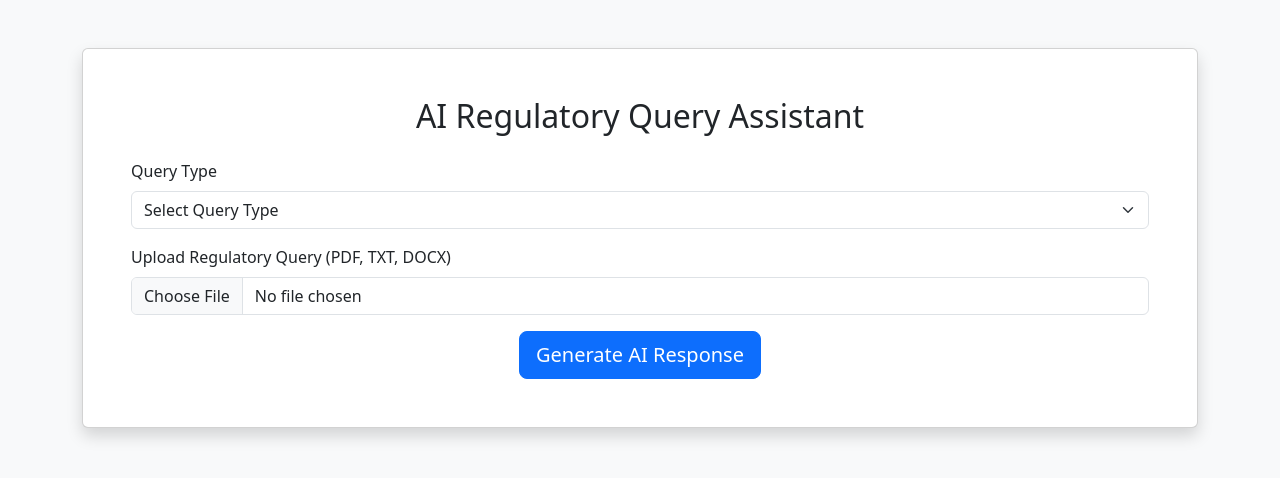
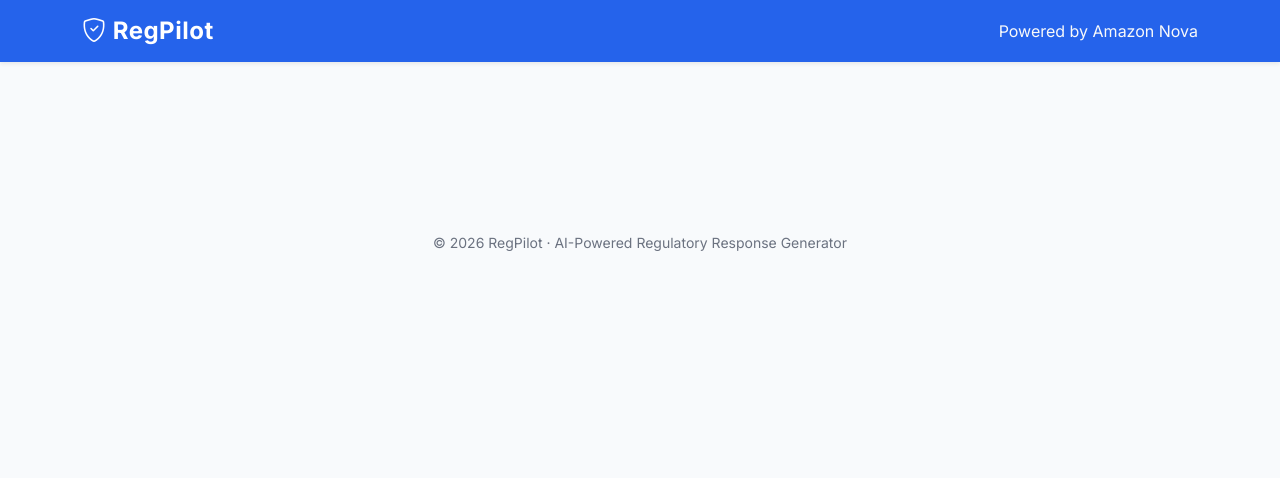
Before and after one commit to AbhinavKota13/ai_regulatory_assisstant, a Flask app: page / in a window 1280 px wide. Shown: the top 478 px of the page. Run offline with Flask 3, Linux system fonts and the light colour scheme.

Commit message:
feat: created RegPilot UI foundation

```diff
--- /dev/null
+++ b/static/css/style.css
@@ -0,0 +1,107 @@
+body{
+
+    font-family:'Inter',sans-serif;
+
+    background:#f8fafc;
+
+    color:#1f2937;
+
+}
+
+.navbar{
+
+    background:#2563eb;
+
+}
+
+.navbar-brand{
+
+    font-size:1.5rem;
+
+    letter-spacing:.5px;
+
+}
+
+.card{
+
+    border:none;
+
+    border-radius:18px;
+
+    box-shadow:0 10px 25px rgba(0,0,0,.08);
+
+}
+
+.card-header{
+
+    border-radius:18px 18px 0 0 !important;
+
+    font-weight:600;
+
+}
+
+.btn{
+
+    border-radius:10px;
+
+    font-weight:600;
+
+}
+
+.btn-success{
+
+    background:#16a34a;
+
+    border:none;
+
+}
+
+.btn-success:hover{
+
+    background:#15803d;
+
+}
+
+.btn-primary{
+
+    background:#2563eb;
+
+    border:none;
+
+}
+
+.btn-primary:hover{
+
+    background:#1d4ed8;
+
+}
+
+.btn-secondary{
+
+    border:none;
+
+}
+
+pre{
+
+    white-space:pre-wrap;
+
+    font-size:15px;
+
+    font-family:inherit;
+
+    line-height:1.8;
+
+}
+
+footer{
+
+    color:#6b7280;
+
+}
+
+h1,h2,h3,h4,h5{
+
+    font-weight:700;
+
+}
--- /dev/null
+++ b/templates/base.html
@@ -0,0 +1,81 @@
+<!DOCTYPE html>
+<html lang="en">
+
+<head>
+
+    <meta charset="UTF-8">
+    <meta name="viewport" content="width=device-width, initial-scale=1">
+
+    <title>{% block title %}RegPilot{% endblock %}</title>
+
+    <!-- Bootstrap -->
+
+    <link href="https://cdn.jsdelivr.net/npm/bootstrap@5.3.3/dist/css/bootstrap.min.css"
+          rel="stylesheet">
+
+    <!-- Bootstrap Icons -->
+
+    <link href="https://cdn.jsdelivr.net/npm/bootstrap-icons@1.11.3/font/bootstrap-icons.css"
+          rel="stylesheet">
+
+    <!-- Google Font -->
+
+    <link href="https://fonts.googleapis.com/css2?family=Inter:wght@300;400;500;600;700&display=swap"
+          rel="stylesheet">
+
+    <!-- Custom CSS -->
+
+    <link rel="stylesheet"
+          href="{{ url_for('static', filename='css/style.css') }}">
+
+</head>
+
+<body>
+
+<!-- NAVBAR -->
+
+<nav class="navbar navbar-expand-lg navbar-dark shadow-sm">
+
+    <div class="container">
+
+        <a class="navbar-brand fw-bold" href="/">
+
+            <i class="bi bi-shield-check"></i>
+
+            RegPilot
+
+        </a>
+
+        <span class="navbar-text text-light">
+
+            Powered by Amazon Nova
+
+        </span>
+
+    </div>
+
+</nav>
+
+
+<div class="container py-5">
+
+    {% block content %}
+
+    {% endblock %}
+
+</div>
+
+
+<footer class="text-center py-4 mt-5">
+
+    <small>
+
+        © 2026 RegPilot · AI-Powered Regulatory Response Generator
+
+    </small>
+
+</footer>
+
+</body>
+
+</html>
--- a/templates/index.html
+++ b/templates/index.html
@@ -1,79 +1,13 @@
-<!DOCTYPE html>
-<html>
-<head>
-    <title>AI Regulatory Query Assistant</title>
-    <link href="https://cdn.jsdelivr.net/npm/bootstrap@5.3.0/dist/css/bootstrap.min.css" rel="stylesheet">
-</head>
+{% extends "base.html" %}
 
-<body class="bg-light">
+{% block title %}
 
-<div class="container mt-5">
+RegPilot
 
-    <div class="card shadow p-5">
+{% endblock %}
 
-        <h2 class="text-center mb-4">
-            AI Regulatory Query Assistant
-        </h2>
+{% block content %}
 
-        <!-- ERROR MESSAGE -->
-        {% if error %}
-            <div class="alert alert-danger text-center">
-                {{ error }}
-            </div>
-        {% endif %}
+<!-- We'll redesign this completely in PR-3.2 -->
 
-        <form action="/upload" method="POST" enctype="multipart/form-data">
-
-            <!-- Query Type -->
-            <div class="mb-3">
-                <label class="form-label">Query Type</label>
-
-                <select class="form-select" name="query_type" required>
-                    <option value="">Select Query Type</option>
-                    <option>Safety</option>
-                    <option>Efficacy</option>
-                    <option>Manufacturing</option>
-                    <option>Labeling</option>
-                </select>
-            </div>
-
-            <!-- Upload -->
-            <div class="mb-3">
-                <label class="form-label">
-                    Upload Regulatory Query (PDF, TXT, DOCX)
-                </label>
-
-                <input
-                    class="form-control"
-                    type="file"
-                    name="file"
-                    accept=".pdf,.txt,.docx"
-                    required
-                    onchange="showFileName(this)"
-                >
-
-                <small id="fileName" class="text-success"></small>
-            </div>
-
-            <div class="text-center">
-                <button class="btn btn-primary btn-lg">
-                    Generate AI Response
-                </button>
-            </div>
-
-        </form>
-
-    </div>
-
-</div>
-
-<script>
-function showFileName(input){
-    const fileName = input.files[0]?.name;
-    document.getElementById("fileName").innerText =
-        fileName ? "Uploaded: " + fileName : "";
-}
-</script>
-
-</body>
-</html>
+{% endblock %}
```
Also changed, not shown: templates/result.html (+154 -60 lines).
